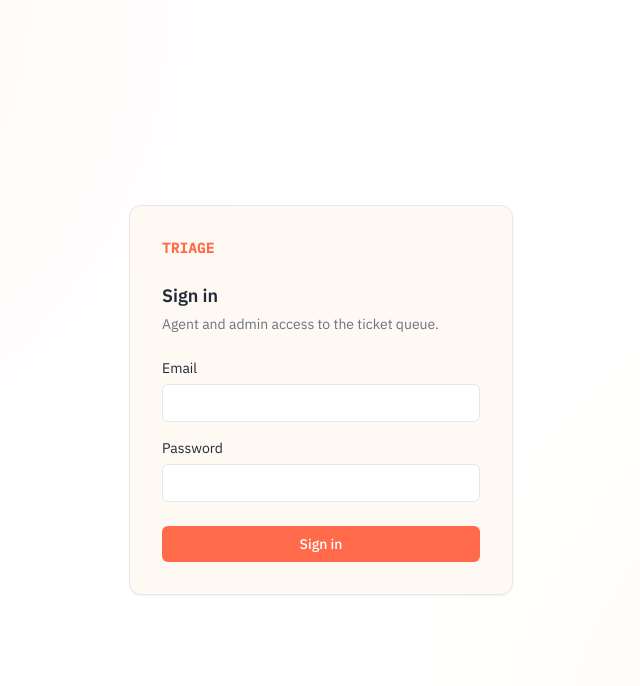
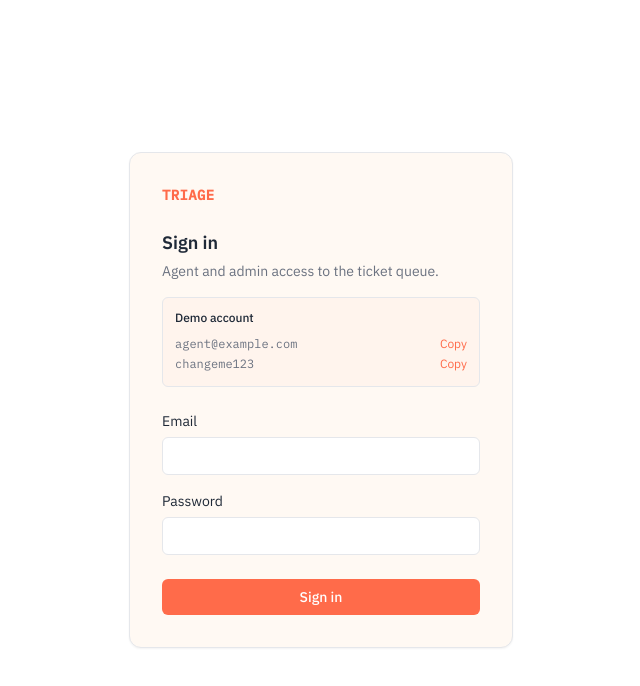
Before and after one commit to haseebio/ticket-triage, a Next.js app in the folder frontend/: page /login in a window 1280 px wide. Shown: the top 686 px of the page, without its empty margins (319-959 px from the left). Built offline with nearby package versions, Linux system fonts and the light colour scheme; no server answers.

Commit message:
Add demo credentials with copy buttons to login page

```diff
--- a/frontend/app/login/page.js
+++ b/frontend/app/login/page.js
@@ -6,12 +6,16 @@ import { motion } from 'framer-motion';
 import { api } from '@/lib/api';
 import { getToken, setToken } from '@/lib/auth';
 
+const DEMO_EMAIL = 'agent@example.com';
+const DEMO_PASSWORD = 'changeme123';
+
 export default function LoginPage() {
   const router = useRouter();
   const [email, setEmail] = useState('');
   const [password, setPassword] = useState('');
   const [error, setError] = useState('');
   const [loading, setLoading] = useState(false);
+  const [copiedField, setCopiedField] = useState(null);
 
   useEffect(() => {
     if (getToken()) router.replace('/dashboard');
@@ -32,8 +36,14 @@ export default function LoginPage() {
     }
   }
 
+  async function copyToClipboard(text, field) {
+    await navigator.clipboard.writeText(text);
+    setCopiedField(field);
+    setTimeout(() => setCopiedField(null), 1500);
+  }
+
   return (
-    <div className="flex min-h-screen items-center justify-center bg-background px-4">
+    <div className="flex min-h-screen items-center justify-center bg-paper px-4">
       <motion.div
         initial={{ opacity: 0, y: 8 }}
         animate={{ opacity: 1, y: 0 }}
@@ -44,7 +54,31 @@ export default function LoginPage() {
           TRIAGE
         </div>
         <h1 className="mb-1 text-lg font-semibold text-ink">Sign in</h1>
-        <p className="mb-6 text-sm text-fog">Agent and admin access to the ticket queue.</p>
+        <p className="mb-4 text-sm text-fog">Agent and admin access to the ticket queue.</p>
+
+        <div className="mb-6 rounded-md border border-line bg-primary-soft/40 p-3 text-xs">
+          <p className="mb-2 font-medium text-ink">Demo account</p>
+          <div className="flex items-center justify-between gap-2 py-0.5">
+            <span className="font-mono text-fog">{DEMO_EMAIL}</span>
+            <button
+              type="button"
+              onClick={() => copyToClipboard(DEMO_EMAIL, 'email')}
+              className="text-primary hover:underline"
+            >
+              {copiedField === 'email' ? 'Copied' : 'Copy'}
+            </button>
+          </div>
+          <div className="flex items-center justify-between gap-2 py-0.5">
+            <span className="font-mono text-fog">{DEMO_PASSWORD}</span>
+            <button
+              type="button"
+              onClick={() => copyToClipboard(DEMO_PASSWORD, 'password')}
+              className="text-primary hover:underline"
+            >
+              {copiedField === 'password' ? 'Copied' : 'Copy'}
+            </button>
+          </div>
+        </div>
 
         <form onSubmit={handleSubmit} className="flex flex-col gap-4">
           <label className="flex flex-col gap-1.5 text-sm text-ink">
```
